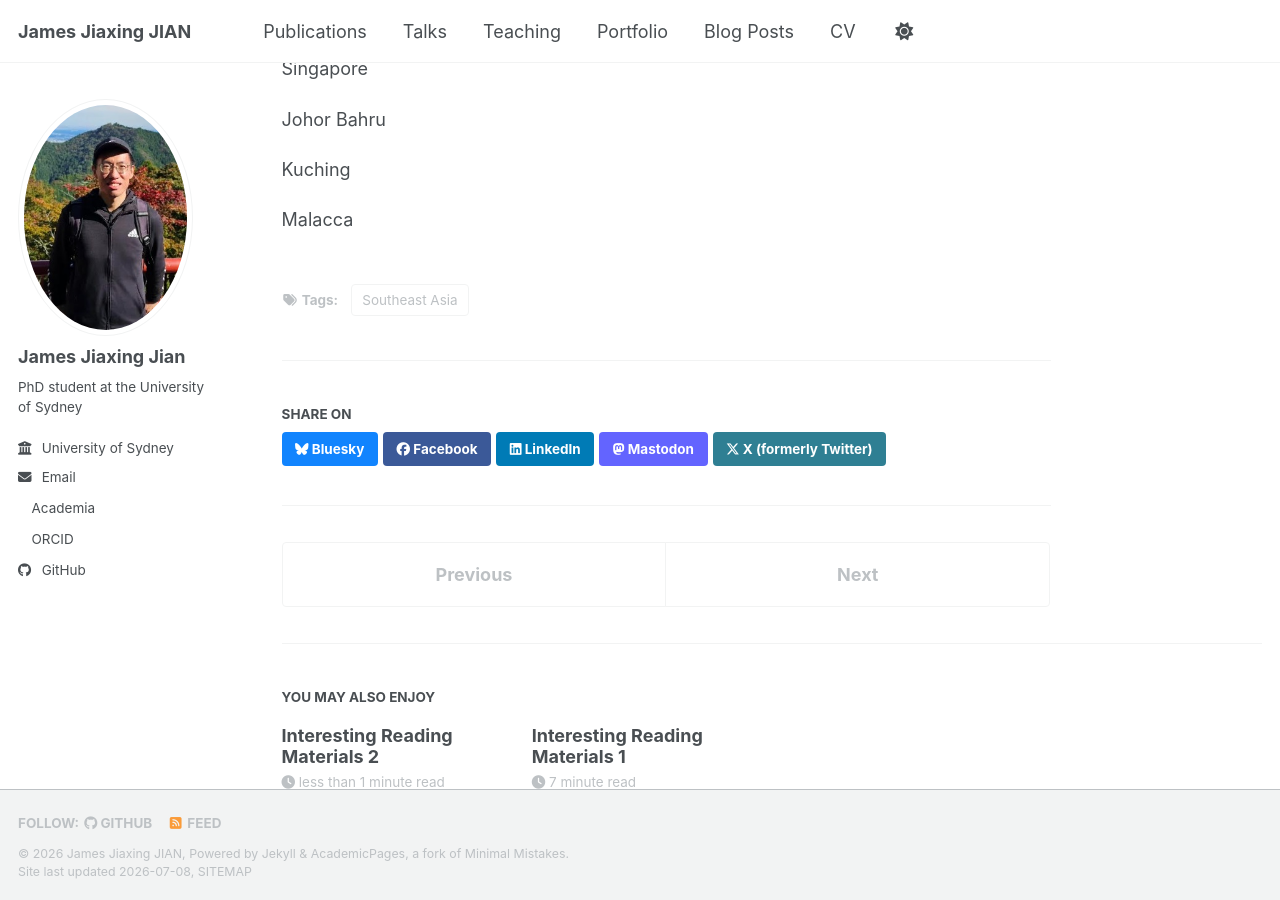
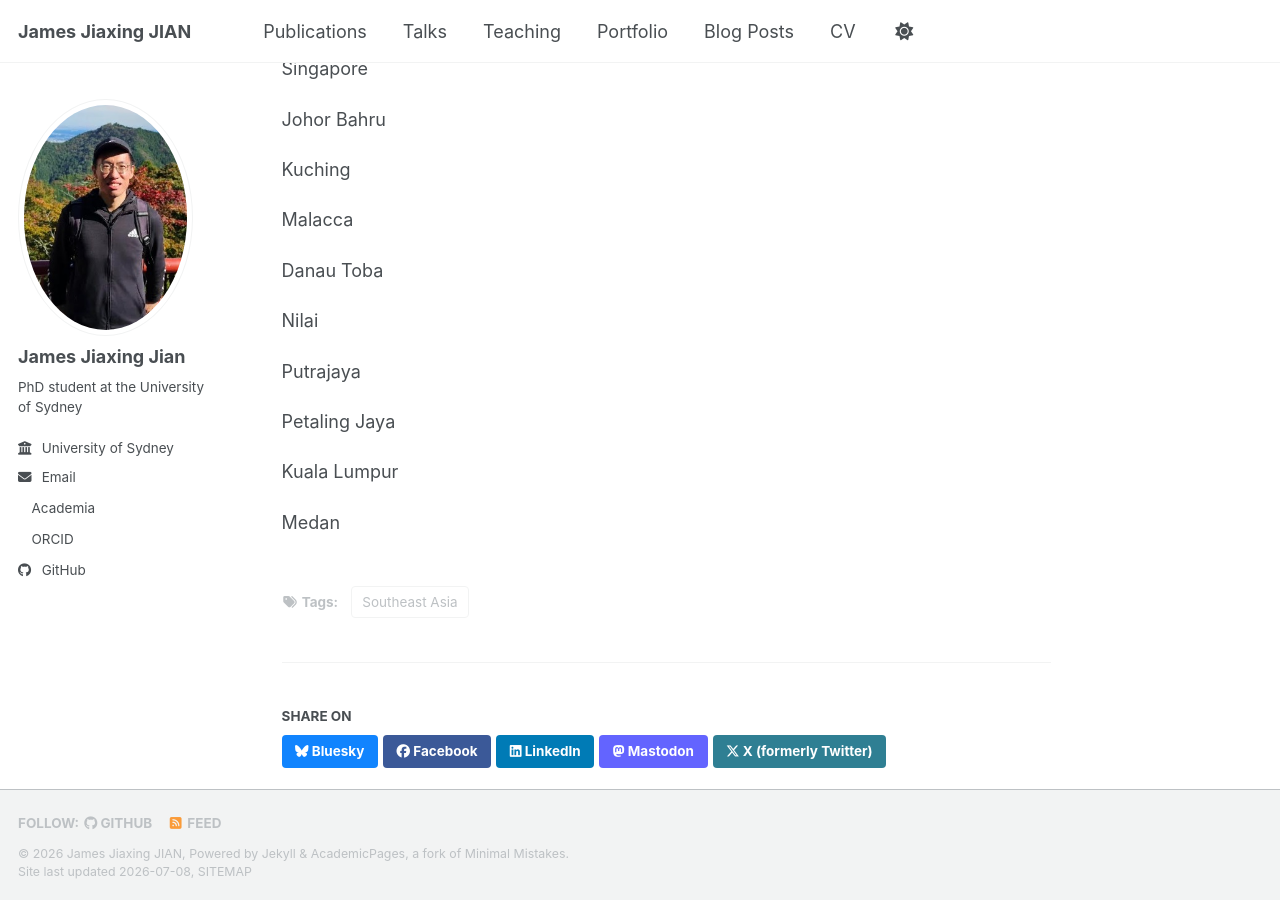
Before and after one commit to jamesjiaxingjian/jamesjiaxingjian.github.io, a Jekyll site: the page built from _posts/2026-07-08-SEA-places-visited.md, in a window 1280 px wide and 900 px high, scrolled down 369 px. Built offline with Jekyll 4.4.1, drawn with Linux system fonts in a browser that asks for light colours; a style sheet for code colours, icons or effects is not loaded.

Commit message:
Update 2026-07-08-SEA-places-visited.md

```diff
--- a/_posts/2026-07-08-SEA-places-visited.md
+++ b/_posts/2026-07-08-SEA-places-visited.md
@@ -21,3 +21,15 @@ Johor Bahru
 Kuching
 
 Malacca
+
+Danau Toba
+
+Nilai
+
+Putrajaya
+
+Petaling Jaya
+
+Kuala Lumpur
+
+Medan
```
